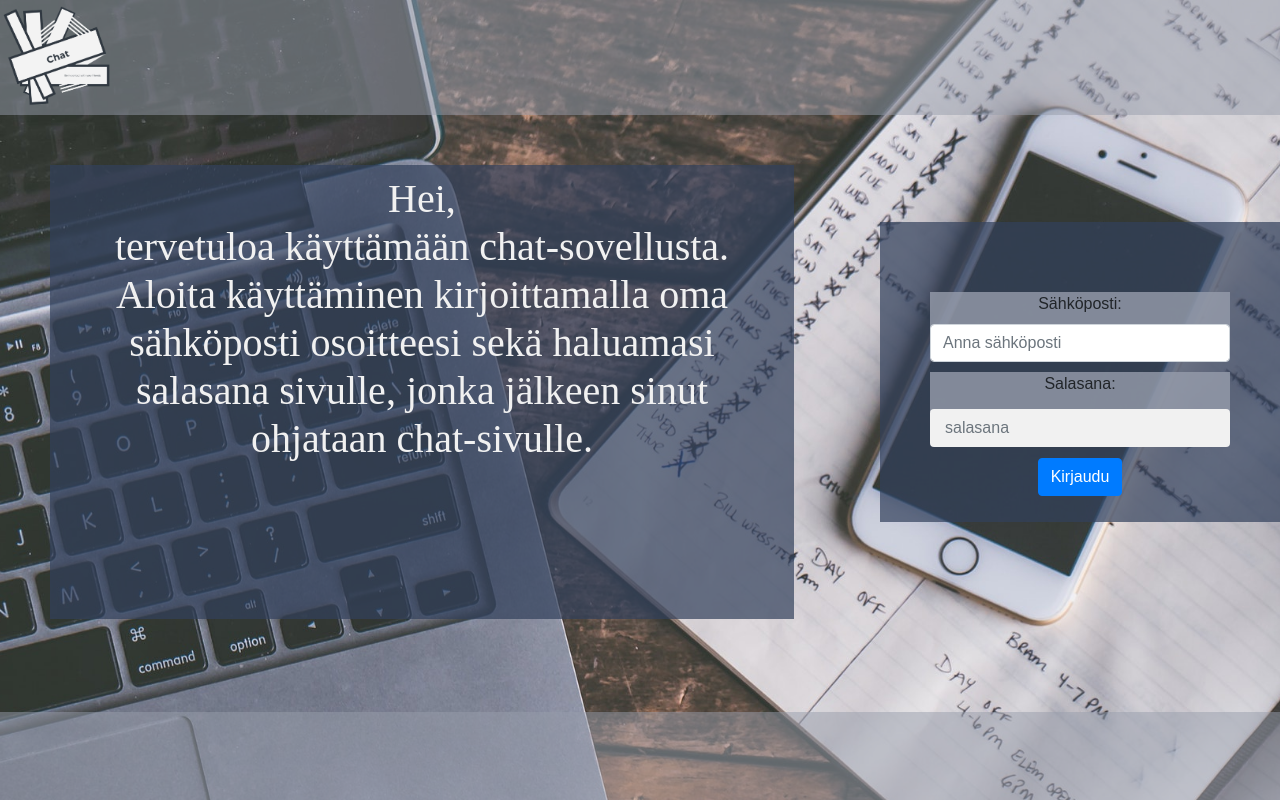
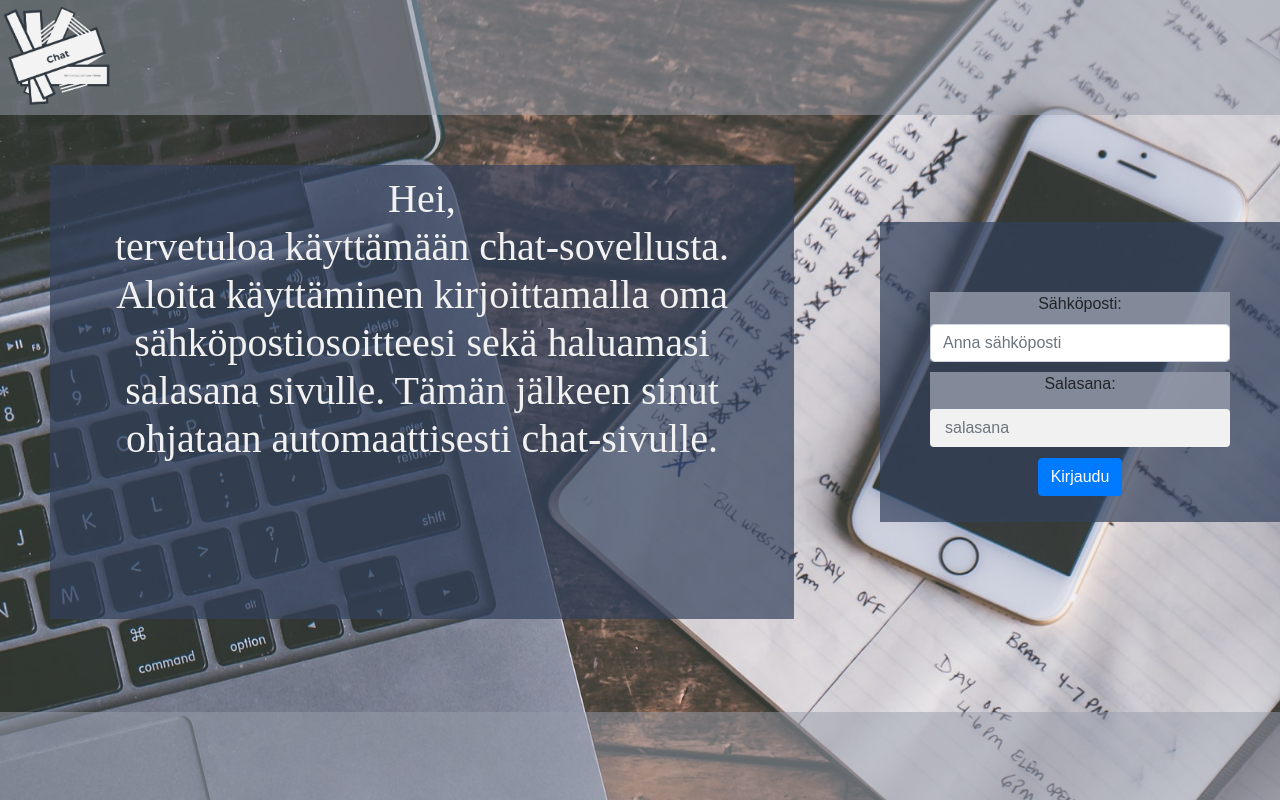
Before and after one commit to ilkkaSavela/chatprojekti2021, a React (Create React App) app: page / in a window 1280 px wide. Shown: the top 800 px of the page. Built offline with nearby package versions, Linux system fonts and the light colour scheme.

Commit message:
koodin siivousta

```diff
--- a/src/index.js
+++ b/src/index.js
@@ -11,7 +11,4 @@ ReactDOM.render(
   document.getElementById('root')
 );
 
-// If you want to start measuring performance in your app, pass a function
-// to log results (for example: reportWebVitals(console.log))
-// or send to an analytics endpoint. Learn more: https://bit.ly/CRA-vitals
 reportWebVitals();
--- a/src/login.js
+++ b/src/login.js
@@ -1,6 +1,4 @@
-//import './landingpage.css';
-import
-  React, {useState} from 'react';
+import React, {useState} from 'react';
 import {Helmet} from 'react-helmet';
 import {Form} from 'react-bootstrap';
 import {Button} from 'react-bootstrap';
@@ -98,12 +96,6 @@ const Login = () => {
       }
     };
 
-    /*
-        xmlhttp.open('GET',
-            'http://localhost:8080/api/login?email=' + newEmail + '&password=' +
-            newPassword, true);
-        xmlhttp.send(); */
-
     xmlhttp.open('POST', 'http://localhost:8080/api/login', true);
     xmlhttp.setRequestHeader('Content-Type', 'application/json');
     xmlhttp.send(JSON.stringify(userObject));
@@ -132,9 +124,8 @@ const Login = () => {
         <div id="main">
           <div id="facts">
             <h1 id="text">Hei, <br/> tervetuloa käyttämään chat-sovellusta.
-              Aloita käyttäminen kirjoittamalla oma sähköposti osoitteesi sekä
-              haluamasi salasana sivulle, jonka jälkeen sinut ohjataan
-              chat-sivulle. </h1>
+              Aloita käyttäminen kirjoittamalla oma sähköpostiosoitteesi sekä
+              haluamasi salasana sivulle. Tämän jälkeen sinut ohjataan automaattisesti chat-sivulle. </h1>
           </div>
           <div id="log">
             <div style={{display: logged ? 'block' : 'none'}}>
```
